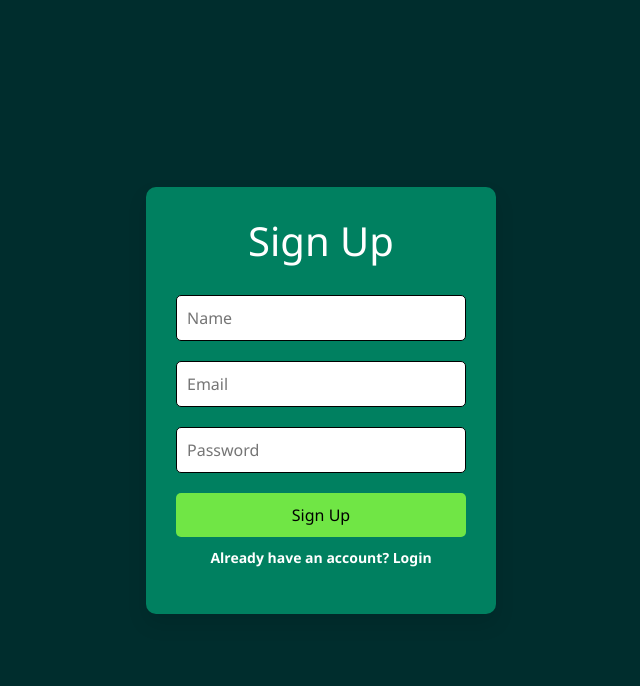
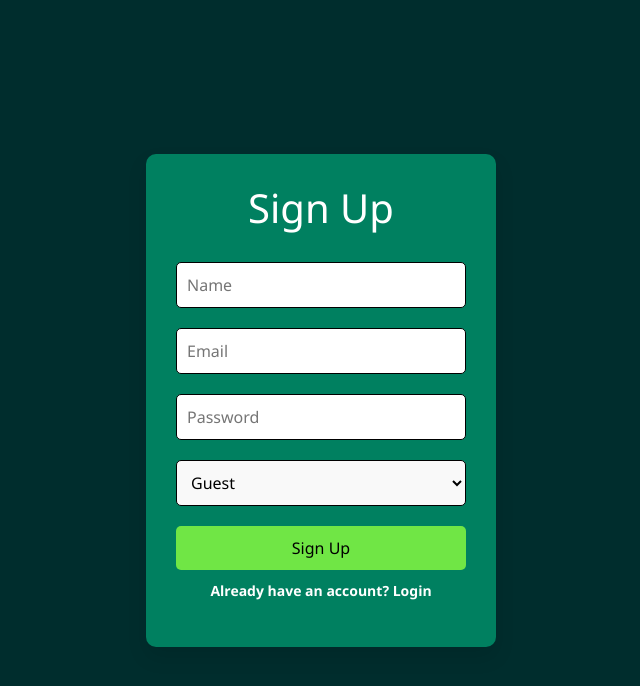
Before and after one commit to AyushSNair/DrishtiTech, a React (Create React App) app in the folder Frontend/drishti-site/: page /auth in a window 1280 px wide. Shown: the top 686 px of the page, without its empty margins (319-959 px from the left). Built offline with nearby package versions, Linux system fonts and the light colour scheme.

Commit message:
auth.jsx

```diff
--- a/Frontend/drishti-site/src/pages/Auth.jsx
+++ b/Frontend/drishti-site/src/pages/Auth.jsx
@@ -112,10 +112,10 @@ const Auth = () => {
             required
           />
 
-          {/* <select name="role" value={formData.role} onChange={handleChange}>
+          <select name="role" value={formData.role} onChange={handleChange}>
             <option value="Guest">Guest</option>
             <option value="Admin">Admin</option>
-          </select> */}
+          </select>
 
           <button type="submit">{isSignUp ? 'Sign Up' : 'Login'}</button>
         </form>
```
